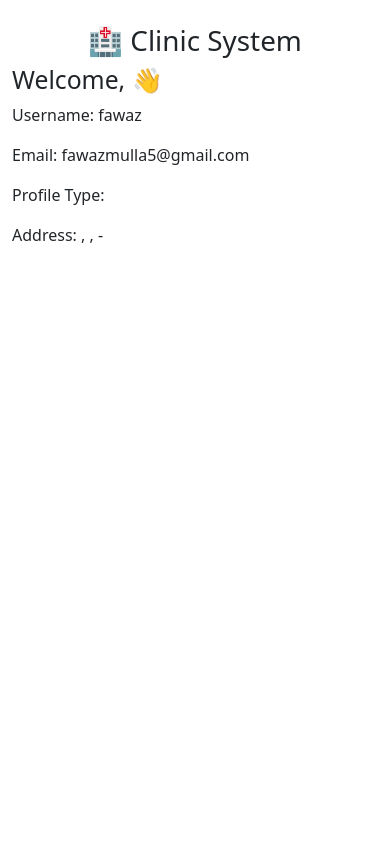
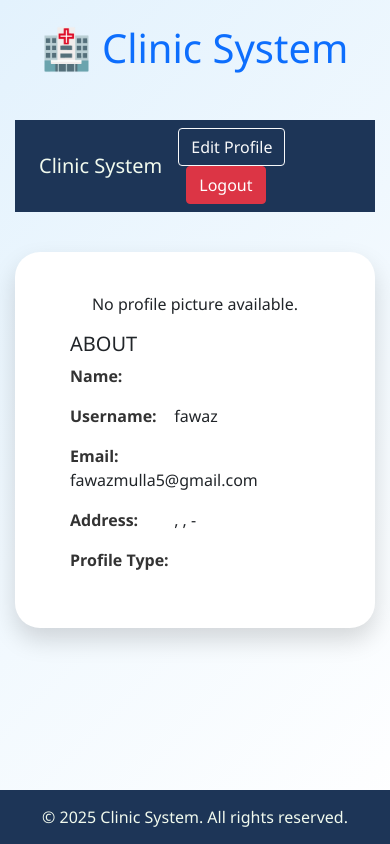
Before and after one commit to FawazMulla/clinicmanagementapp, a Django app: page /dashboard/ in a window 390 px wide. Run offline with Django 5.2, Linux system fonts and the light colour scheme; a user stored in the database is signed in; some libraries are stand-ins or nearby versions.

Commit message:
editprofile

```diff
--- a/clinicloginApp/templates/base.html
+++ b/clinicloginApp/templates/base.html
@@ -3,12 +3,65 @@
 <head>
     <title>Clinic System</title>
     <link href="https://cdn.jsdelivr.net/npm/bootstrap@5.3.0/dist/css/bootstrap.min.css" rel="stylesheet">
+    <style>
+        body {
+            background: linear-gradient(135deg, #e3f2fd, #ffffff); /* light blue to white */
+            min-height: 100vh;
+            font-family: 'Segoe UI', Tahoma, Geneva, Verdana, sans-serif;
+            display: flex;
+            flex-direction: column;
+        }
+
+        .card {
+            border-radius: 20px;
+            background-color: #ffffffd9; /* soft white card background */
+        }
+
+        h1, h3 {
+            color: #0d6efd;
+        }
+
+        .btn-primary {
+            background-color: #0d6efd;
+            border: none;
+        }
+
+        .btn-primary:hover {
+            background-color: #0b5ed7;
+        }
+
+        .btn-secondary {
+            background-color: #6c757d;
+            border: none;
+        }
+
+        .btn-secondary:hover {
+            background-color: #5a6268;
+        }
+
+        /* Make footer stick to bottom */
+        .footer {
+            background-color: #0d6efd;
+            color: white;
+            padding: 15px 0;
+            text-align: center;
+            margin-top: auto; /* pushes footer to bottom */
+        }
+    </style>
     {% load crispy_forms_tags %}
 </head>
 <body>
-<div class="container mt-4">
-    <h1 class="text-center">🏥 Clinic System</h1>
+<div class="container mt-4 mb-5">
+    <h1 class="text-center mb-5">🏥 Clinic System</h1>
+
     {% block content %}{% endblock %}
 </div>
+
+<footer class="footer">
+    <div class="container">
+      &copy; {{ year|default:"2025" }} Clinic System. All rights reserved.
+    </div>
+</footer>
+
 </body>
 </html>
--- a/clinicloginApp/templates/dashboard.html
+++ b/clinicloginApp/templates/dashboard.html
@@ -1,11 +1,127 @@
 {% extends 'base.html' %}
+{% load static %}
+
 {% block content %}
-<h2>Welcome, {{ user.first_name }} 👋</h2>
-<p>Username: {{ user.username }}</p>
-<p>Email: {{ user.email }}</p>
-<p>Profile Type: {{ user.get_profile_type_display }}</p>
-<p>Address: {{ user.address_line1 }}, {{ user.city }}, {{ user.state }} - {{ user.pincode }}</p>
-{% if user.profile_picture %}
-    <img src="{{ user.profile_picture.url }}" width="150" height="150" class="img-thumbnail mt-2">
-{% endif %}
+<!DOCTYPE html>
+<html lang="en">
+<head>
+  <meta charset="UTF-8">
+  <title>Dashboard</title>
+  <link rel="stylesheet" href="https://stackpath.bootstrapcdn.com/bootstrap/4.5.2/css/bootstrap.min.css">
+
+  <style>
+    html, body {
+      height: 100%;
+      margin: 0;
+      background-color: #f7f5f2;
+      font-family: 'Segoe UI', sans-serif;
+      display: flex;
+      flex-direction: column;
+    }
+    main { flex: 1; }
+    .navbar {
+      background-color: #1d3557;
+    }
+    .navbar .navbar-brand,
+    .navbar .nav-link {
+      color: #f1faee !important;
+    }
+    .profile-card {
+      background: #ffffff;
+      border-radius: 25px;
+      padding: 40px;
+      margin-top: 40px;
+      margin-bottom: 60px;
+      box-shadow: 0 12px 25px rgba(0, 0, 0, 0.15);
+    }
+    .profile-photo {
+      width: 100%;
+      max-width: 260px;
+      height: 260px;
+      object-fit: cover;
+      border-radius: 20px;
+      box-shadow: 0 6px 14px rgba(0, 0, 0, 0.1);
+      cursor: pointer;
+      transition: transform 0.2s ease;
+    }
+    .profile-photo:hover {
+      transform: scale(1.02);
+    }
+    .info-label {
+      font-weight: bold;
+      color: #333;
+      min-width: 100px;
+      display: inline-block;
+    }
+    .footer {
+      background-color: #1d3557;
+      color: #f1faee;
+      text-align: center;
+      padding: 15px 0;
+    }
+    .modal-img {
+      max-width: 100%;
+      height: auto;
+    }
+  </style>
+</head>
+
+<body>
+
+  <!-- Navbar -->
+  <nav class="navbar navbar-expand px-4">
+    <a class="navbar-brand" href="{% url 'index' %}">Clinic System</a>
+    <div class="ml-auto">
+      <a href="{% url 'edit_profile' %}" class="btn btn-outline-light">Edit Profile</a>
+      <a href="{% url 'logout' %}" class="btn btn-danger ml-2">Logout</a>
+    </div>
+  </nav>
+
+  <!-- Main Content -->
+  <main>
+    <div class="container">
+      <div class="profile-card row align-items-center">
+
+        <!-- Profile Image -->
+        <div class="col-md-4 text-center">
+          {% if user.profile_picture %}
+            <img src="{{ user.profile_picture.url }}" alt="Profile Picture" class="profile-photo" data-toggle="modal" data-target="#imageModal">
+          {% else %}
+            <p>No profile picture available.</p>
+          {% endif %}
+        </div>
+
+        <!-- Profile Info -->
+        <div class="col-md-8">
+          <h5>ABOUT</h5>
+          <p><span class="info-label">Name:</span> {{ user.first_name }} {{ user.last_name }}</p>
+          <p><span class="info-label">Username:</span> {{ user.username }}</p>
+          <p><span class="info-label">Email:</span> {{ user.email }}</p>
+          <p><span class="info-label">Address:</span> {{ user.address_line1 }}, {{ user.city }}, {{ user.state }} - {{ user.pincode }}</p>
+          <p><span class="info-label">Profile Type:</span> {{ user.profile_type }}</p>
+        </div>
+
+      </div>
+    </div>
+  </main>
+
+
+
+  <!-- Image Modal -->
+  {% if user.profile_picture %}
+  <div class="modal fade" id="imageModal" tabindex="-1" role="dialog" aria-labelledby="imageModalLabel" aria-hidden="true">
+    <div class="modal-dialog modal-dialog-centered modal-lg">
+      <div class="modal-content bg-transparent border-0">
+        <img src="{{ user.profile_picture.url }}" alt="Enlarged Image" class="modal-img rounded mx-auto d-block">
+      </div>
+    </div>
+  </div>
+  {% endif %}
+
+  <!-- Bootstrap JS -->
+  <script src="https://code.jquery.com/jquery-3.5.1.slim.min.js"></script>
+  <script src="https://cdn.jsdelivr.net/npm/bootstrap@4.5.2/dist/js/bootstrap.bundle.min.js"></script>
+
+</body>
+</html>
 {% endblock %}
--- a/clinicloginApp/urls.py
+++ b/clinicloginApp/urls.py
@@ -24,10 +24,12 @@
 urlpatterns = [
     path('admin/', admin.site.urls),
     path('', views.index, name='index'),
-    # path('signup/', views.signup, name='signup'),
-    path('signup/', views.signup_view, name='signup'),
+    path('logout/', views.logout_view, name='logout'),
+    path('signup/doctor/', views.doctor_signup, name='doctor_signup'),
+    path('signup/patient/', views.patient_signup, name='patient_signup'),
     path('login/', views.login_view, name='login'),
     path('dashboard/', views.dashboard, name='dashboard'),
+    path('edit-profile/', views.edit_profile, name='edit_profile'),
 ]
 if settings.DEBUG:
     urlpatterns += static(settings.MEDIA_URL, document_root=settings.MEDIA_ROOT)
--- a/clinicloginApp/views.py
+++ b/clinicloginApp/views.py
@@ -1,7 +1,8 @@
 from django.shortcuts import render, redirect
-from django.contrib.auth import authenticate, login
-from .forms import SignupForm, LoginForm
+from django.contrib.auth import authenticate, login,logout
+from .forms import SignupForm, LoginForm,EditProfileForm
 from django.contrib.auth.decorators import login_required
+import datetime
 
 def index(request):
     return render(request, 'index.html')
@@ -10,13 +11,28 @@
     # your signup logic here
     return render(request, 'signup.html')
 
-def signup_view(request):
+
+
+def doctor_signup(request):
     if request.method == 'POST':
         form = SignupForm(request.POST, request.FILES)
         if form.is_valid():
-            user = form.save()
-            login(request, user)
-            return redirect('dashboard')
+            user = form.save(commit=False)
+            user.profile_type = 'doctor'  # 🔁 force doctor
+            user.save()
+            return redirect('login')
+    else:
+        form = SignupForm()
+    return render(request, 'signup.html', {'form': form})
+
+def patient_signup(request):
+    if request.method == 'POST':
+        form = SignupForm(request.POST, request.FILES)
+        if form.is_valid():
+            user = form.save(commit=False)
+            user.profile_type = 'patient'  # 🔁 force patient
+            user.save()
+            return redirect('login')
     else:
         form = SignupForm()
     return render(request, 'signup.html', {'form': form})
@@ -39,4 +55,24 @@
 
 @login_required
 def dashboard(request):
+    context = {
+        'user': request.user,
+        'year': datetime.datetime.now().year,
+    }
     return render(request, 'dashboard.html', {'user': request.user})
+
+@login_required
+def logout_view(request):
+    logout(request)
+    return redirect('index')
+
+@login_required
+def edit_profile(request):
+    if request.method == 'POST':
+        form = EditProfileForm(request.POST, request.FILES, instance=request.user)
+        if form.is_valid():
+            form.save()
+            return redirect('dashboard')  # or wherever you want after saving
+    else:
+        form = EditProfileForm(instance=request.user)
+    return render(request, 'edit_profile.html', {'form': form})
```
Also changed, not shown: clinicloginApp/forms.py (+23 -1 lines), clinicloginApp/templates/edit_profile.html (added, +13 -0 lines), clinicloginApp/templates/index.html (+31 -12 lines), db.sqlite3.
